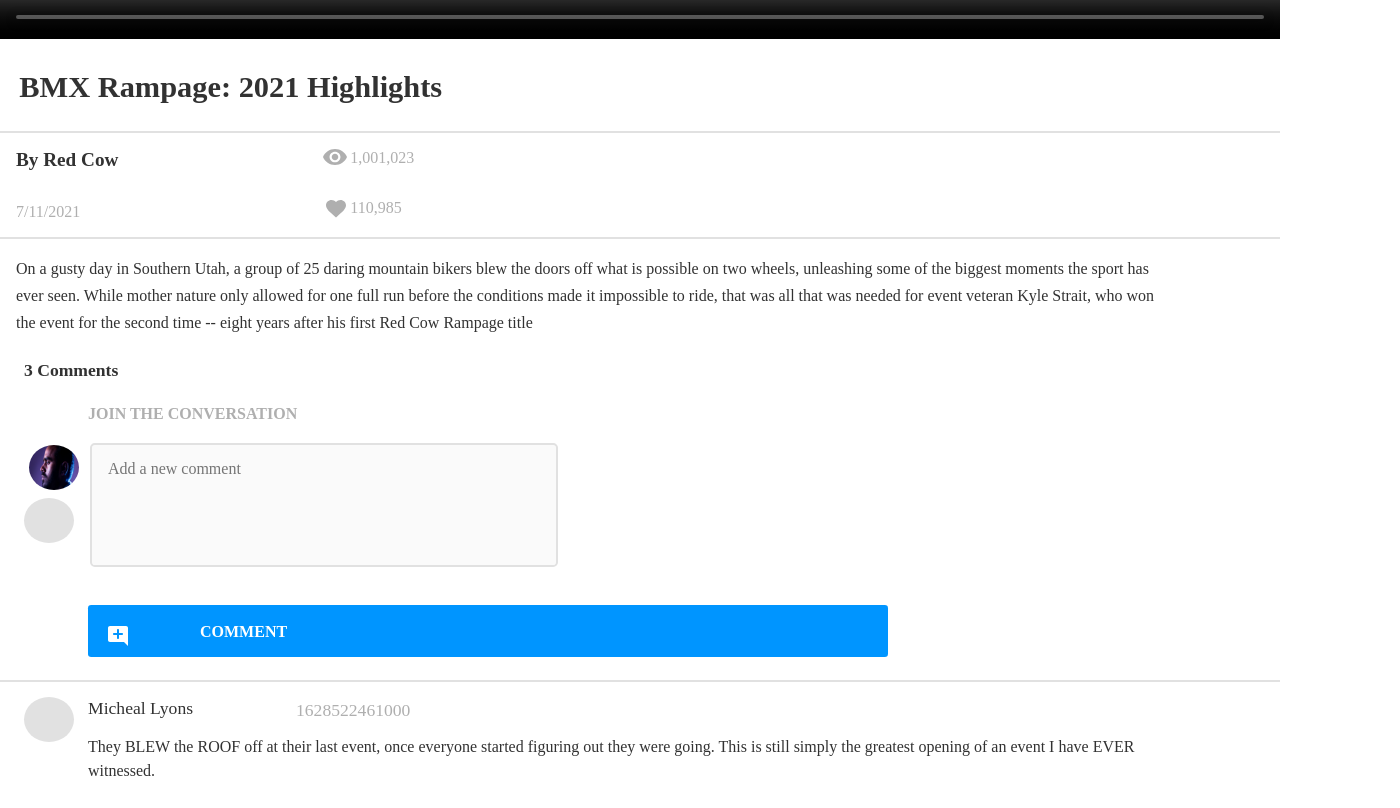
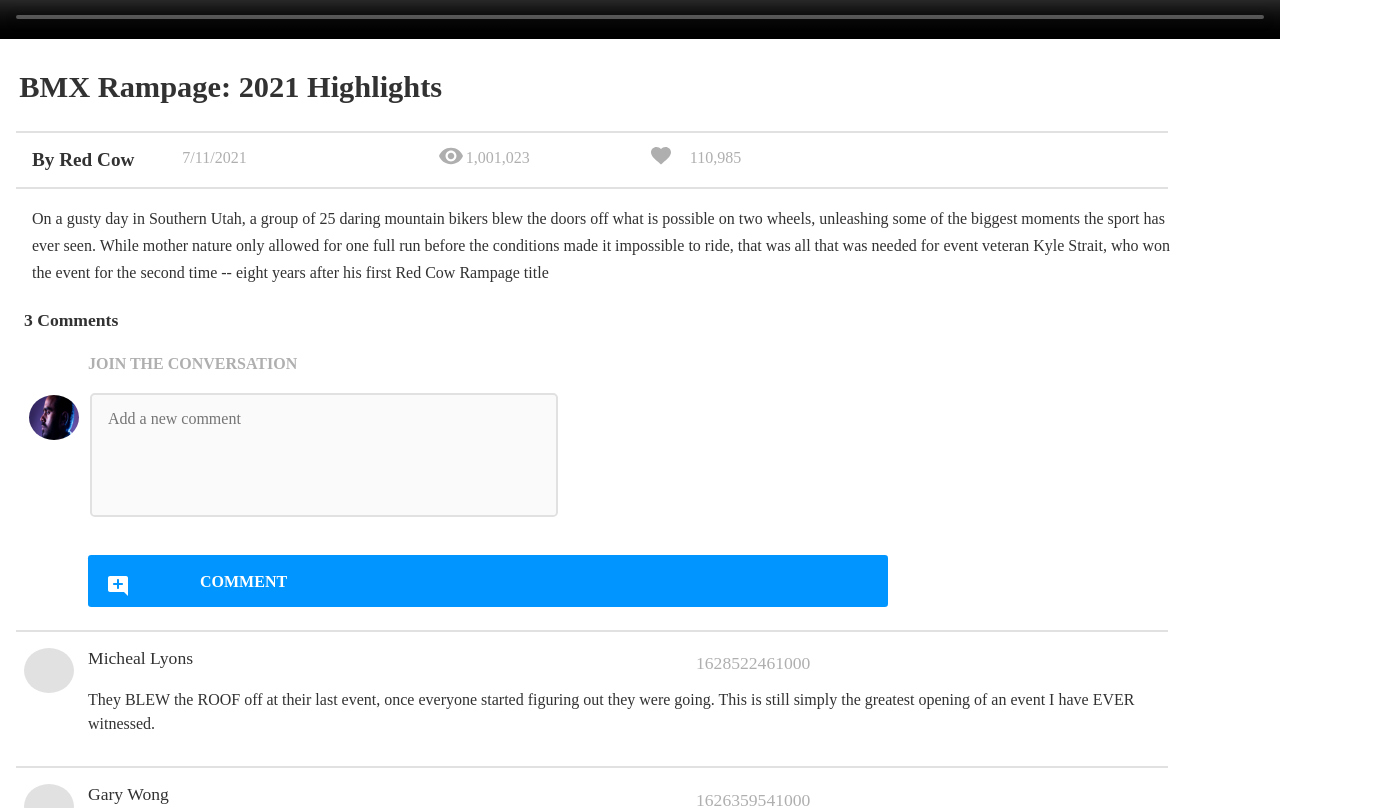
Before and after one commit to elisachrisrovani/elisa-rovani-brainflix, a React (Create React App) app: page / in a window 1280 px wide. Shown: the part 1020-1828 px from the top of the page, 1400 px wide, since content can reach past the window. Built offline with nearby package versions, Linux system fonts and the light colour scheme; a web font is replaced by a local one.

Commit message:
tablet version for comments and video list components added

```diff
--- a/src/App.scss
+++ b/src/App.scss
@@ -3,4 +3,5 @@
   padding: 0;
   box-shadow: border;
   //background-color: blue;
+  //border: 1px dashed red;
 }
--- a/src/components/Header/headerImage.scss
+++ b/src/components/Header/headerImage.scss
@@ -11,11 +11,11 @@
 
    @include tablet{
 
-    left: 36rem;
+    left: 35.5rem;
     height: 35%;
     width: 13%;
     top: -4.5rem;
-    left: 37rem;
+
    }
 
    @include tabletInt{
--- a/src/components/Main/Hero/HeroApp.scss
+++ b/src/components/Main/Hero/HeroApp.scss
@@ -9,13 +9,27 @@
        position: relative;
        top: -3rem;
 
+    }
 
+    &__scrup{
+        position: relative;
+        top: -5rem;
+    }
+    &__play{
+        position: relative;
+        top: -5rem;
+    }
+    &__closeScreen{
+        position: relative;
+        top: -5rem;
     }
     hr{
         border: none;
+        width: 90%;
         background-color: $mercury;
         height: 0.13rem;
         margin:0;
+        margin-left: 1rem;
     }
 
     &__title{
@@ -38,11 +52,19 @@
         display: flex;
         flex-direction: column;
 
+        @include tablet{
+            flex-direction: row;
+        }
+
         &__channel-name{
             font-family: Avenir-bold;
             font-size: 1.2rem;
             margin: 1rem;
             color: $brainflix-black;
+
+            @include tablet{
+                margin-left: 2rem;
+            }
         }
 
         &__date{
@@ -51,18 +73,31 @@
             color: $silver;
             margin: 1rem;
 
+            @include tablet{
+                margin-left: 2rem;
+            }
+
         }
     }
     &__inline{
         display: flex;
         flex-direction: column;
 
+        @include tablet{
+            flex-direction: row;
+        }
+
 
         &__views-img{
             width: 1.5rem;
             position: relative;
             top: 1rem;
-            left: 11.8rem;
+            left: 9.5rem;
+
+            @include tablet{
+                top: -0.2rem;
+                left: 11rem;
+            }
         }
 
 
@@ -70,14 +105,24 @@
             width: 1.2rem;
             position: relative;
             top: 3.2rem;
-            left: 12rem;
+            left: 9.5rem;
+
+            @include tablet{
+                top:-0.2rem;
+                left: 22.8rem;
+            }
         }
 
         &__text{
             font-size: 1rem;
             font-family: Avenir-regular;
             color: $silver;
-            margin: 1rem 0 1rem 12rem;
+            margin: 1rem 0 1rem 10rem;
+
+            @include tablet{
+                position: relative;
+
+            }
         }
     }
 
@@ -88,6 +133,10 @@
         line-height: 1.7rem;
         width: 90%;
         margin: 1rem;
+
+        @include tablet{
+            margin-left: 2rem;
+        }
     }
 
   }
@@ -150,6 +199,7 @@
                 left: 6rem;
                 top: -0.8rem;
                 font-family: Avenir-regular;
+                width: 50%;
             }
             img{
                 position: relative;
@@ -163,6 +213,12 @@
 
     li{
         height: 1.5rem;
+
+        @include tablet{
+            height: 0.2rem;
+        }
+
+
     }
 
     &__title{
@@ -182,6 +238,11 @@
         list-style-type: none;
         position: relative;
         top: -4rem;
+
+
+        @include tablet{
+            top: -2.5rem;
+        }
     }
 
     &__date{
@@ -193,7 +254,13 @@
         list-style-type: none;
         position: relative;
         top: -8.8rem;
-        left: 13rem;
+        left: 13.5rem;
+        width: 20%;
+
+        @include tablet{
+            margin-left: 30rem;
+            top: -6rem;
+        }
     }
 
     &__avatar{
@@ -202,7 +269,11 @@
             width: 50px;
             background-color: $mercury;
             position: relative;
-            top: -15rem;
+            top: -2.5rem;
             left: 1.5rem;
+
+            @include tablet{
+                top: -1.2rem;
+            }
     }
 }
--- a/src/components/Main/List/ListApp.scss
+++ b/src/components/Main/List/ListApp.scss
@@ -11,7 +11,7 @@
         font-family: Avenir-regular;
         font-size: 1rem;
         color: $silver;
-        margin: 1rem;
+        margin: 1rem 1.8rem;
     }
 
     &__img{
@@ -29,6 +29,10 @@
         position: relative;
         top: -5.5rem;
         left: 12rem;
+
+        @include tablet{
+            width: 25%;
+        }
     }
     &__channel{
         font-family: Avenir-regular;
```
Also changed, not shown: src/components/Main/Hero/HeroApp.js (+6 -1 lines).
